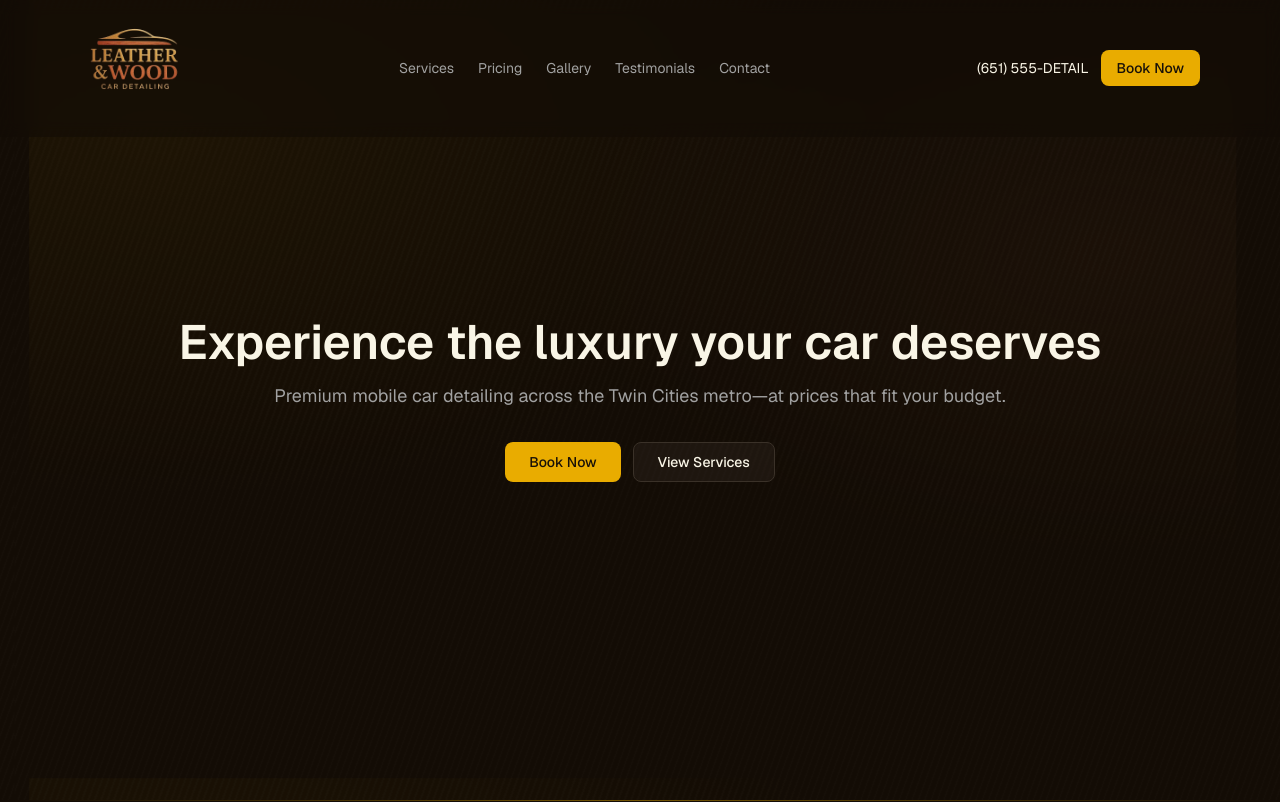
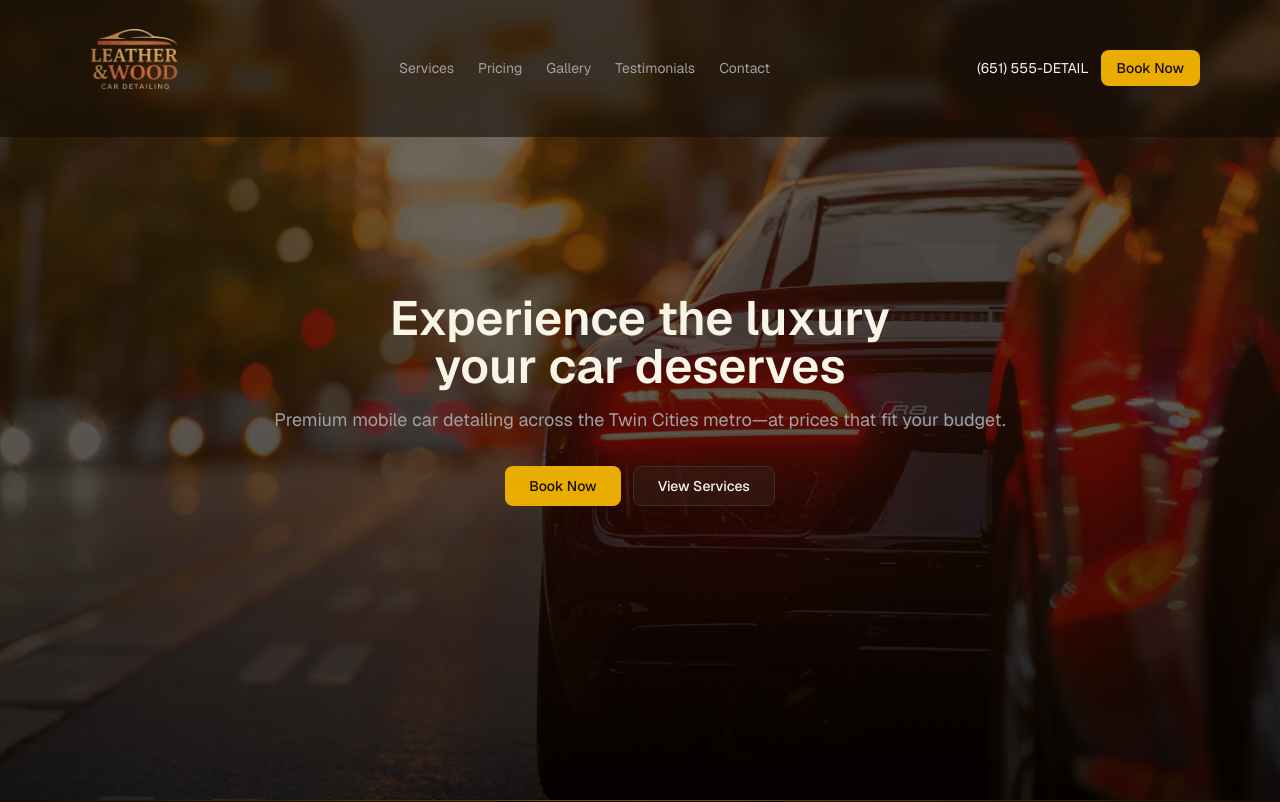
Before and after one commit to davisbryan595-lang/Leather-wood-car-detailing, a Next.js app: page / in a window 1280 px wide. Shown: the top 802 px of the page. Built offline with nearby package versions, Linux system fonts and the light colour scheme.

Commit message:
heroimage

```diff
--- a/components/hero.tsx
+++ b/components/hero.tsx
@@ -4,16 +4,32 @@ export function Hero() {
   return (
     <section
       id="hero"
-      className="relative section min-h-screen flex items-center justify-center pt-48 md:pt-56 lg:pt-64"
+      className="relative section min-h-screen flex items-center justify-center text-center"
+      style={{
+        backgroundImage: "url('/heroimg.jpg')",
+        backgroundSize: "cover",
+        backgroundPosition: "center",
+      }}
     >
-      <div className="hero-bg" aria-hidden="true" />
-      <div className="relative mx-auto max-w-6xl px-4 text-center">
-        <h1 className="text-balance text-3xl font-semibold md:text-5xl">
+      {/* Dark base overlay for readability */}
+      <div className="absolute inset-0 bg-black/40" aria-hidden="true" />
+
+      {/* Brownish gradient fade overlay */}
+      <div
+        className="absolute inset-0"
+        style={{
+          background:
+            "linear-gradient(to bottom, rgba(80, 50, 20, 0.4), rgba(0, 0, 0, 0.6))",
+        }}
+        aria-hidden="true"
+      />
+
+      <div className="relative z-10 mx-auto max-w-4xl px-4">
+        <h1 className="text-balance text-3xl font-semibold md:text-5xl text-foreground">
           Experience the luxury your car deserves
         </h1>
         <p className="mt-4 text-pretty text-base text-muted-foreground md:text-lg">
-          Premium mobile car detailing across the Twin Cities metro—at prices
-          that fit your budget.
+          Premium mobile car detailing across the Twin Cities metro—at prices that fit your budget.
         </p>
         <div className="mt-8 flex items-center justify-center gap-3">
           <a href="#contact">
```
Also changed, not shown: public/heroimg.jpg (added).
